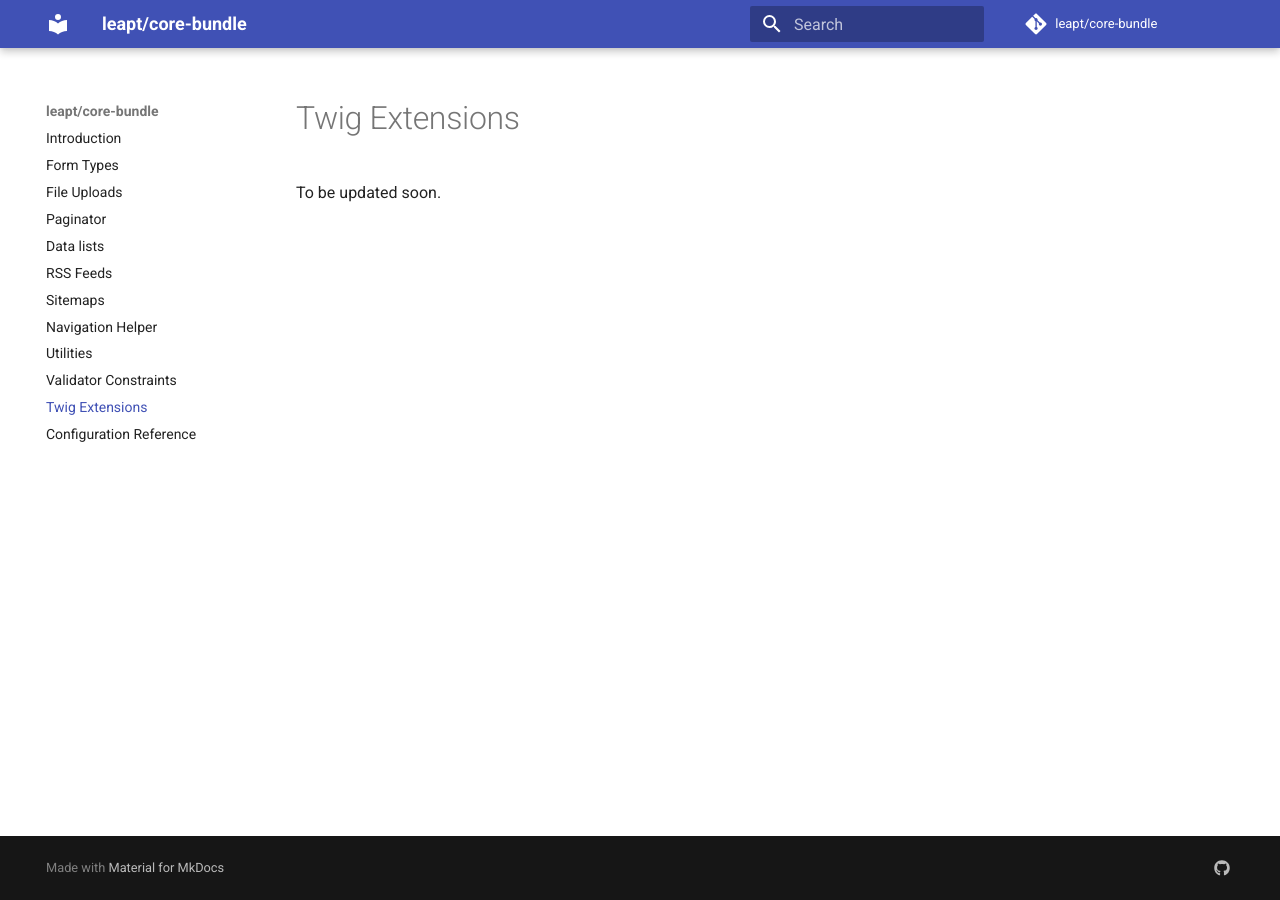
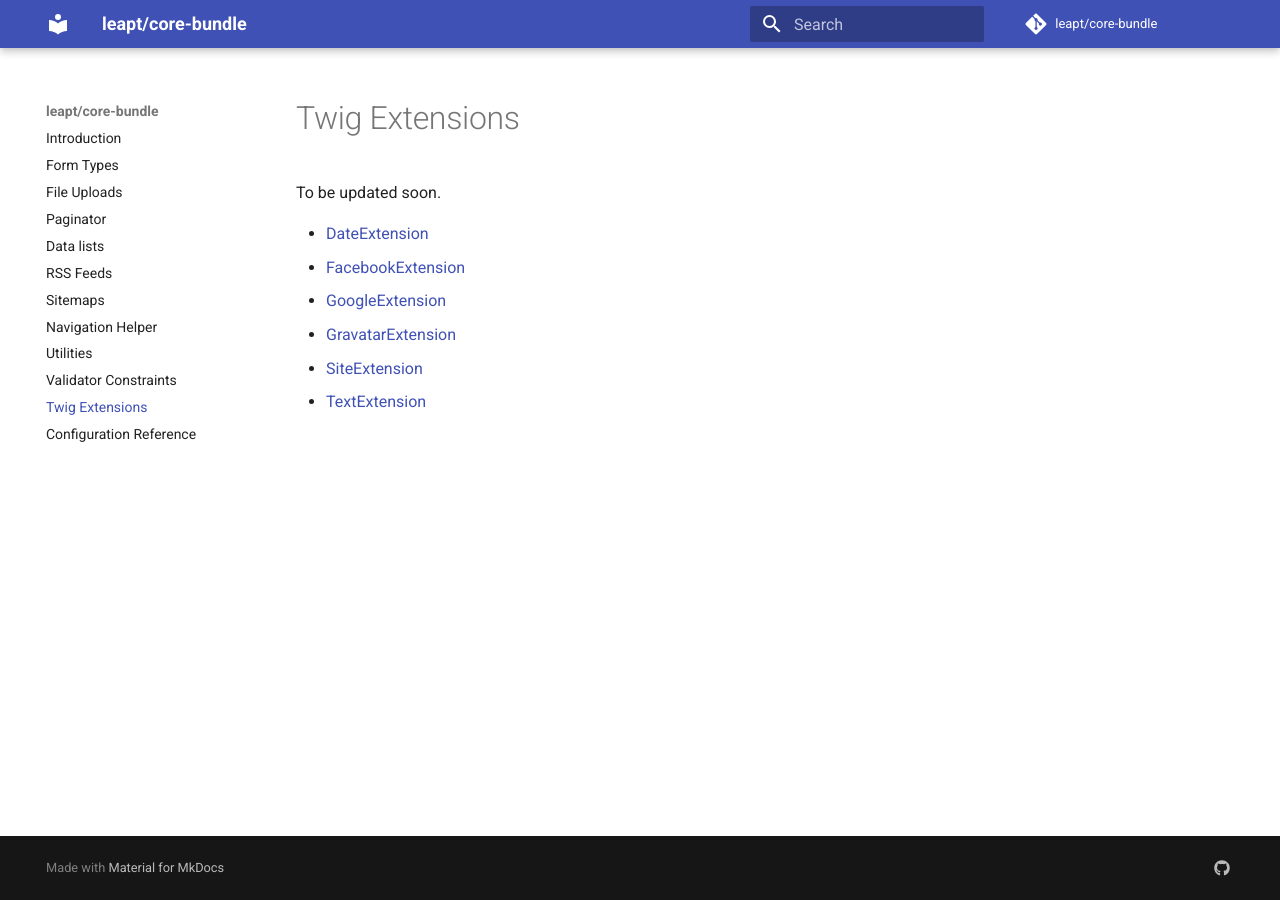
Before and after one commit to leapt/core-bundle, an MkDocs documentation site: the page built from docs/twig_extensions.md, in a window 1280 px wide. Built offline with MkDocs 1.6.1 and Material for MkDocs 9.7.7, drawn with Linux system fonts in a browser that asks for light colours; comment, search, counter and statistics services are not loaded.

Commit message:
Docs: list Twig extensions (WIP)

```diff
--- a/docs/twig_extensions.md
+++ b/docs/twig_extensions.md
@@ -1,3 +1,10 @@
 # Twig Extensions
 
 To be updated soon.
+
+* [DateExtension](https://github.com/leapt/core-bundle/tree/master/src/Twig/Extension/DateExtension.php)
+* [FacebookExtension](https://github.com/leapt/core-bundle/tree/master/src/Twig/Extension/FacebookExtension.php)
+* [GoogleExtension](https://github.com/leapt/core-bundle/tree/master/src/Twig/Extension/GoogleExtension.php)
+* [GravatarExtension](https://github.com/leapt/core-bundle/tree/master/src/Twig/Extension/GravatarExtension.php)
+* [SiteExtension](https://github.com/leapt/core-bundle/tree/master/src/Twig/Extension/SiteExtension.php)
+* [TextExtension](https://github.com/leapt/core-bundle/tree/master/src/Twig/Extension/TextExtension.php)
```
